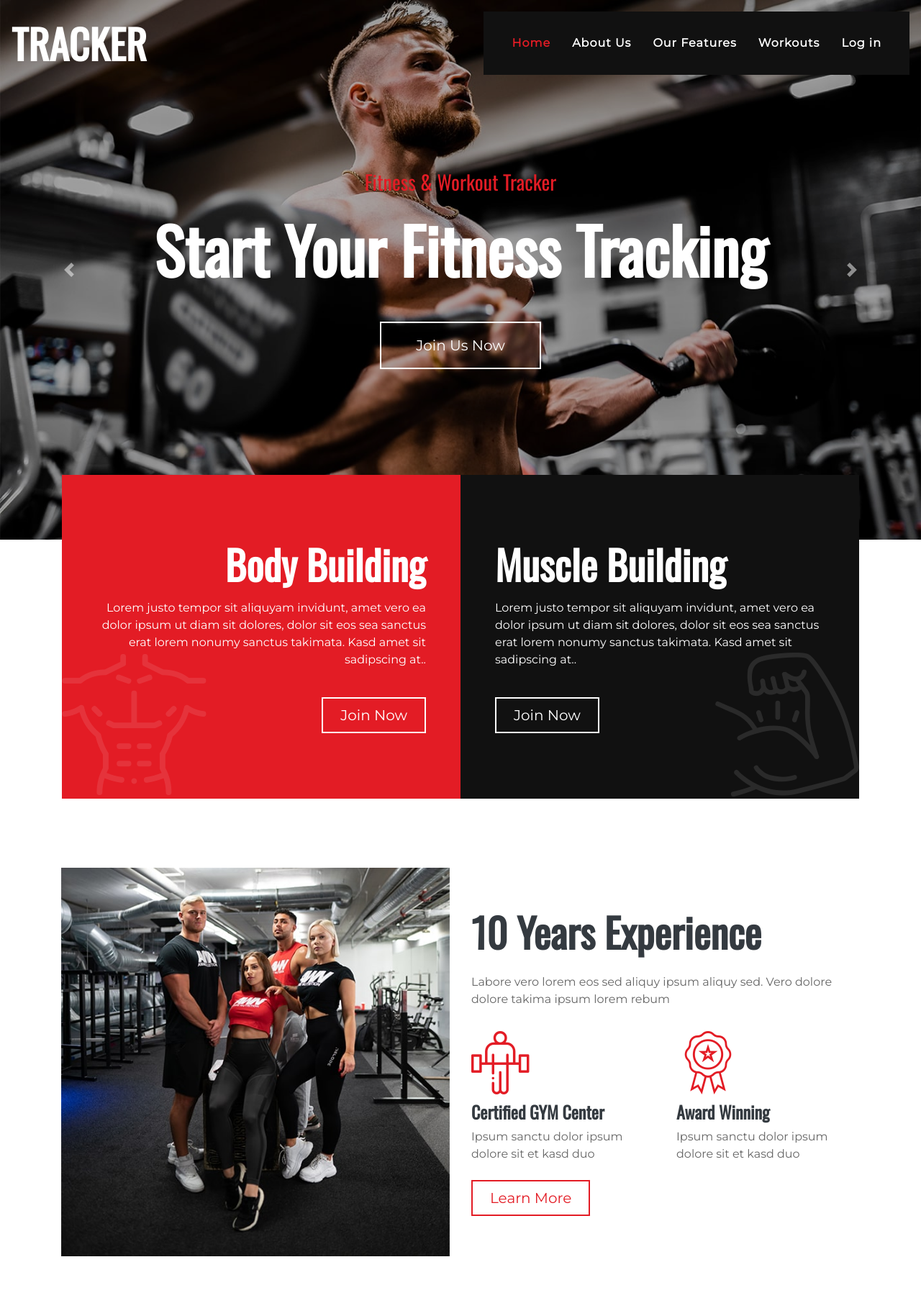
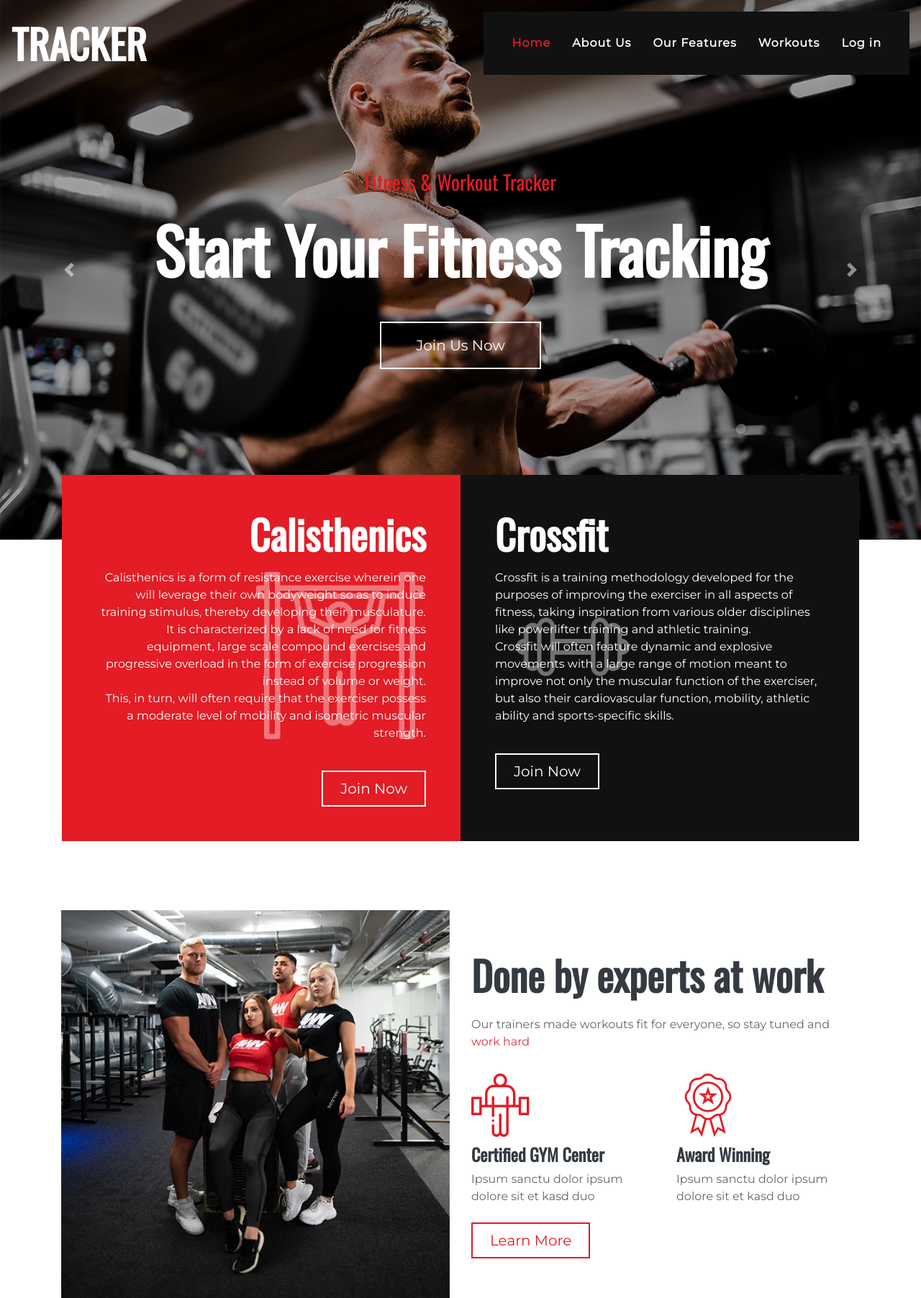
Before and after one commit to Tommaso-Bev/fitness, a Django app: page / in a window 1280 px wide. Shown: the top 1804 px of the page at 72% size. Run offline with Django 4.2, Linux system fonts and the light colour scheme; some libraries are stand-ins or nearby versions.

```diff
--- a/fitnessapp/authentication/models.py
+++ b/fitnessapp/authentication/models.py
@@ -4,6 +4,7 @@ class workout(models.Model):
    workout_name=models.CharField(max_length=25, unique=True)
    muscle_plan=models.CharField(max_length=25)
    description=models.CharField(max_length=300)
+   image=models.ImageField(upload_to='img')
 
 class workout_plan(models.Model):
    username=models.CharField(max_length=128, unique=True)
--- a/fitnessapp/fitnessapp/settings.py
+++ b/fitnessapp/fitnessapp/settings.py
@@ -126,3 +126,6 @@ STATICFILES_DIRS = [
 # https://docs.djangoproject.com/en/4.2/ref/settings/#default-auto-field
 
 DEFAULT_AUTO_FIELD = "django.db.models.BigAutoField"
+
+MEDIA_ROOT = os.path.join(BASE_DIR, 'media')
+MEDIA_URL = '/media/'
--- a/fitnessapp/fitnessapp/urls.py
+++ b/fitnessapp/fitnessapp/urls.py
@@ -21,3 +21,8 @@ urlpatterns = [
     path("admin/", admin.site.urls),
     path('', include("authentication.urls"))
 ]
+
+from django.conf.urls.static import static
+from django.conf import settings
+
+urlpatterns += static(settings.MEDIA_URL, document_root=settings.MEDIA_ROOT)
--- a/fitnessapp/templates/index.html
+++ b/fitnessapp/templates/index.html
@@ -44,7 +44,6 @@
                             <a href="#" class="nav-link dropdown" data-toggle="dropdown">Pages</a>
                             <div class="dropdown-menu text-capitalize">
                                 <a href="/profile" class="dropdown-item">Profile</a>
-
                                 <a href="#" class="dropdown-item">Workout progression</a>
                             </div>
                         </div>
@@ -96,26 +95,28 @@
     <!-- Gym Class Start -->
     <div class="container gym-class mb-5">
         <div class="row px-3">
-            <div class="col-md-6 p-0">
-                <div class="gym-class-box d-flex flex-column align-items-end justify-content-center bg-primary text-right text-white py-5 px-5">
-                    <i class="flaticon-six-pack"></i>
-                    <h3 class="display-4 mb-3 text-white font-weight-bold">Body Building</h3>
-                    <p>
-                        Lorem justo tempor sit aliquyam invidunt, amet vero ea dolor ipsum ut diam sit dolores, dolor
-                        sit eos sea sanctus erat lorem nonumy sanctus takimata. Kasd amet sit sadipscing at..
+            <div class="col-md-6 p-0 d-flex">
+                <div class="flex-fill justify-content-center bg-primary text-right text-white py-5 px-5">
+                    <h3 class="display-4 mb-3 text-white font-weight-bold">Calisthenics</h3>
+                    <p style="background-image: url(../static/assets/img/pullup.png); background-size: contain; background-position: right; background-repeat: no-repeat; filter: brightness(0)invert(1);">
+                        <span>
+                            Calisthenics is a form of resistance exercise wherein one will leverage their own bodyweight so as to induce training stimulus, thereby developing their musculature.<br>
+                            It is characterized by a lack of need for fitness equipment, large scale compound exercises and progressive overload in the form of exercise progression instead of volume or weight.<br>
+                            This, in turn, will often require that the exerciser possess a moderate level of mobility and isometric muscular strength.
+                        </span>
                     </p>
-                    <a href="" class="btn btn-lg btn-outline-light mt-4 px-4">Join Now</a>
+                    <a href="/workouts" class="btn btn-lg btn-outline-light mt-4 px-4">Join Now</a>
                 </div>
             </div>
-            <div class="col-md-6 p-0">
-                <div class="gym-class-box d-flex flex-column align-items-start justify-content-center bg-secondary text-left text-white py-5 px-5">
-                    <i class="flaticon-bodybuilding"></i>
-                    <h3 class="display-4 mb-3 text-white font-weight-bold">Muscle Building</h3>
-                    <p>
-                        Lorem justo tempor sit aliquyam invidunt, amet vero ea dolor ipsum ut diam sit dolores, dolor
-                        sit eos sea sanctus erat lorem nonumy sanctus takimata. Kasd amet sit sadipscing at..
+            <div class="col-md-6 p-0 d-flex">
+                <div class=" flex-fill justify-content-center bg-secondary text-left text-white py-5 px-5">
+
+                    <h3 class="display-4 mb-3 text-white font-weight-bold">Crossfit</h3>
+                    <p style="background-image: url(../static/assets/img/crossfit.png); background-size: contain; background-position: left; background-repeat: no-repeat; filter: brightness(0)invert(1);">
+                        Crossfit is a training methodology developed for the purposes of improving the exerciser in all aspects of fitness, taking inspiration from various older disciplines like powerlifter training and athletic training.<br>
+                        Crossfit will often feature dynamic and explosive movements with a large range of motion meant to improve not only the muscular function of the exerciser, but also their cardiovascular function, mobility, athletic ability and sports-specific skills.
                     </p>
-                    <a href="" class="btn btn-lg btn-outline-light mt-4 px-4">Join Now</a>
+                    <a href="/workouts" class="btn btn-lg btn-outline-light mt-4 px-4">Join Now</a>
                 </div>
             </div>
         </div>
@@ -130,8 +131,8 @@
                 <img class="img-fluid mb-4 mb-lg-0" src="../static/assets/img/about.jpg" alt="Image">
             </div>
             <div class="col-lg-6">
-                <h2 class="display-4 font-weight-bold mb-4">10 Years Experience</h2>
-                <p>Labore vero lorem eos sed aliquy ipsum aliquy sed. Vero dolore dolore takima ipsum lorem rebum</p>
+                <h2 class="display-4 font-weight-bold mb-4">Done by experts at work</h2>
+                <p>Our trainers made workouts fit for everyone, so stay tuned and <span class="text-danger">work hard</span></p>
                 <div class="row py-2">
                     <div class="col-sm-6">
                         <i class="flaticon-barbell display-2 text-primary"></i>
@@ -827,7 +828,7 @@
 
 
     <!-- Back to Top -->
-    <a href="#" class="btn btn-outline-primary back-to-top"><i class="fa fa-angle-double-up"></i></a>
+    <a href="#" class="btn btn-outline-primary back-to-top"><i class="fas fa-arrow-up"></i></a>
 
 
     <!-- JavaScript Libraries -->
--- a/fitnessapp/templates/profile.html
+++ b/fitnessapp/templates/profile.html
@@ -22,7 +22,7 @@
     </head>
 
     <body class="">
-        <img src="../static/assets/img/fia.webp" style="width: 100%; position:absolute">
+        <img src="../static/assets/img/giga.jpg" style="width: 100%; position:absolute; filter: brightness(50%); left: 50%; right: 50%; transform: translate(-50%,-50%); top: 50%; filter: blur(0.5rem);">
         <!-- Navbar Start -->
         <div class="container-fluid p-0 nav-bar">
             <nav class="navbar navbar-expand-lg bg-none navbar-dark py-3">
@@ -57,7 +57,7 @@
         </div>
         <!-- Navbar end -->
         <section class="profile" style="background-color: black;">
-            <div class="container position-relative"><h1 class="text-white text-center">Welcome home {{username|safe}}</h1></div>
+            <div class="container position-relative"><h1 class="text-white text-center">Welcome home <span class="text-uppercase text-danger">{{username|safe}}</span></h1></div>
             <div class="container " media>
               <div class="row justify-content-center">
                 <div class="col-lg-8 ">
@@ -68,7 +68,7 @@
                           <p class="mb-0">Username</p>
                         </div>
                         <div class="col-sm-9">
-                          <p class=" mb-0 text-white">{{username|safe}}</p>
+                          <p class=" mb-0 text-danger">{{username|safe}}</p>
                         </div>
                       </div>
                       <hr class="border border-white">
```
Also changed, not shown: fitnessapp/templates/workouts.html (+18 -24 lines), fitnessapp/authentication/migrations/0004_workout_image.py (added), fitnessapp/db.sqlite3, fitnessapp/media/img/abs.jpg (added), fitnessapp/media/img/back.jpg (added), fitnessapp/media/img/fiaflex.webp (added), fitnessapp/media/img/front.webp (added), fitnessapp/static/assets/img/crossfit.png (added), fitnessapp/static/assets/img/giga.jpg (added), fitnessapp/static/assets/img/pullup.png (added), 1 other file.
